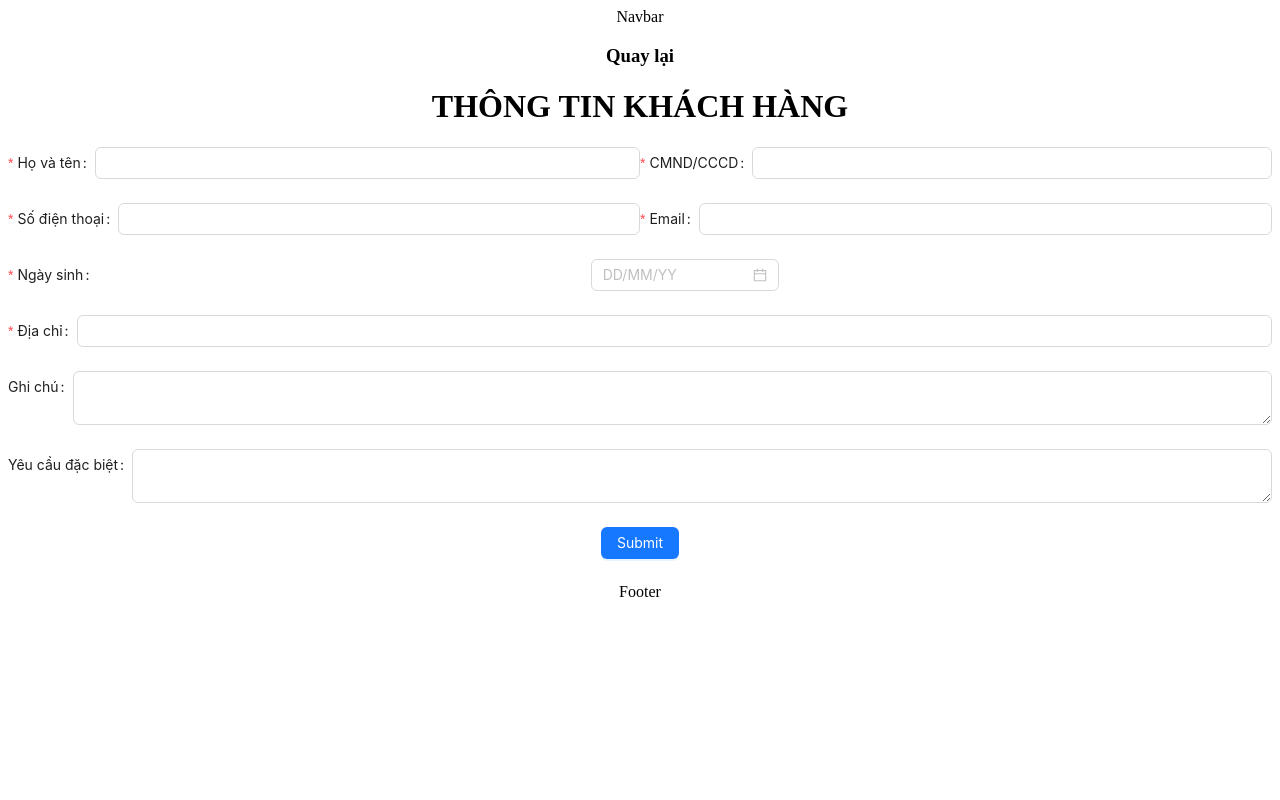
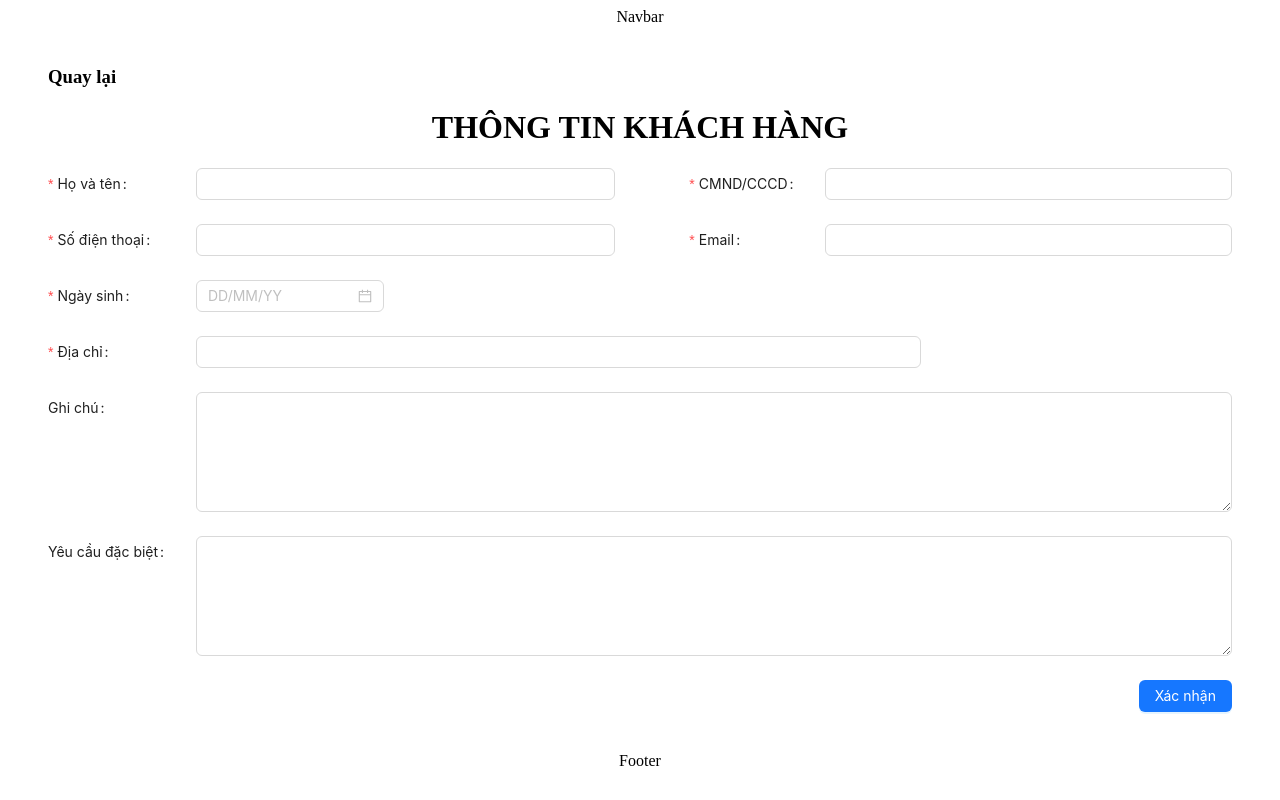
Before and after one commit to pt-tu/4Travel, a React (Create React App) app: page /them-moi-khach-hang in a window 1280 px wide. Built offline with nearby package versions, Linux system fonts and the light colour scheme.

Commit message:
Complete AddCustomer layout

```diff
--- a/src/pages/Task3/AddCustomer.css
+++ /dev/null
@@ -1,3 +0,0 @@
-#bday {
-  text-align: left;
-}
--- a/src/pages/Task3/AddCustomer.tsx
+++ b/src/pages/Task3/AddCustomer.tsx
@@ -1,34 +1,56 @@
-import "./AddCustomer.css";
+import "./Form.css";
 import { Col, Row, Button, DatePicker, Form, Input } from "antd";
 
 const { TextArea } = Input;
 
 function AddCustomer() {
   return (
-    <div className="AddEdit">
+    <div className="wrapper">
       <h3>Quay lại</h3>
-      <h1>THÔNG TIN KHÁCH HÀNG</h1>
-      <Form>
-        <Row>
+      <h1 className="pageTitle">THÔNG TIN KHÁCH HÀNG</h1>
+      <Form labelCol={{ span: 3 }} labelAlign="left">
+        <Row justify={"space-between"}>
           <Col span={12}>
-            <Form.Item name={"name"} required label="Họ và tên">
+            <Form.Item
+              labelCol={{ span: 6 }}
+              wrapperCol={{ span: 17 }}
+              name={"name"}
+              required
+              label="Họ và tên"
+            >
               <Input />
             </Form.Item>
           </Col>
-          <Col span={12}>
-            <Form.Item name={"cic"} required label="CMND/CCCD">
+          <Col span={11}>
+            <Form.Item
+              labelCol={{ span: 6 }}
+              name={"cic"}
+              required
+              label="CMND/CCCD"
+            >
               <Input />
             </Form.Item>
           </Col>
         </Row>
-        <Row>
+        <Row justify={"space-between"}>
           <Col span={12}>
-            <Form.Item name={"phone"} required label="Số điện thoại">
+            <Form.Item
+              labelCol={{ span: 6 }}
+              wrapperCol={{ span: 17 }}
+              name={"phone"}
+              required
+              label="Số điện thoại"
+            >
               <Input />
             </Form.Item>
           </Col>
-          <Col span={12}>
-            <Form.Item name={"email"} required label="Email">
+          <Col span={11}>
+            <Form.Item
+              labelCol={{ span: 6 }}
+              name={"email"}
+              required
+              label="Email"
+            >
               <Input />
             </Form.Item>
           </Col>
@@ -37,17 +59,17 @@ function AddCustomer() {
           <DatePicker placeholder="DD/MM/YY" format={"DD/MM/YY"} />
         </Form.Item>
         <Form.Item name={"address"} required label="Địa chỉ">
-          <Input />
+          <Input className="longInput" />
         </Form.Item>
         <Form.Item name={"note"} label="Ghi chú">
-          <TextArea />
+          <TextArea rows={5} />
         </Form.Item>
         <Form.Item name={"special"} label="Yêu cầu đặc biệt">
-          <TextArea />
+          <TextArea rows={5} />
         </Form.Item>
-        <Form.Item>
+        <Form.Item className="submitButton">
           <Button type="primary" htmlType="submit">
-            Submit
+            Xác nhận
           </Button>
         </Form.Item>
       </Form>
--- /dev/null
+++ b/src/pages/Task3/Form.css
@@ -0,0 +1,26 @@
+/* Global */
+/********************/
+.wrapper {
+  margin: 40px;
+}
+
+.pageTitle {
+  text-align: center;
+}
+/*******************/
+
+.wrapper {
+  text-align: left;
+}
+
+.shortInput {
+  width: 50%;
+}
+
+.longInput {
+  width: 70%;
+}
+
+.submitButton {
+  text-align: right;
+}
```
